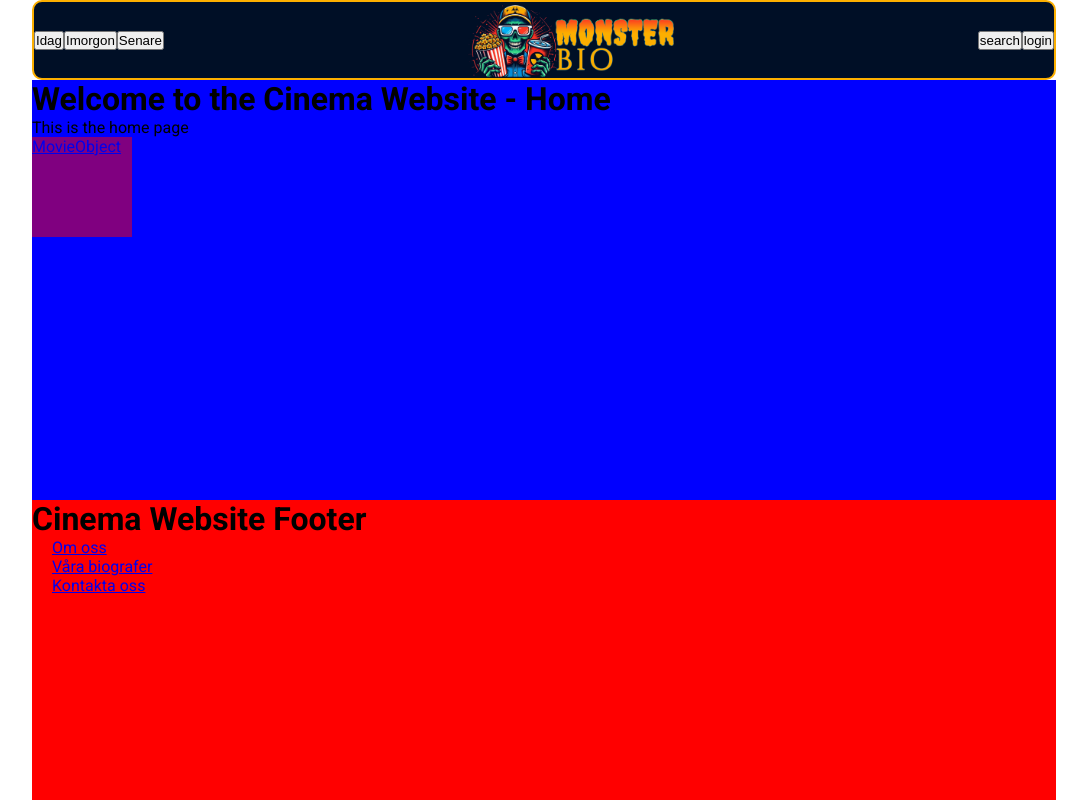
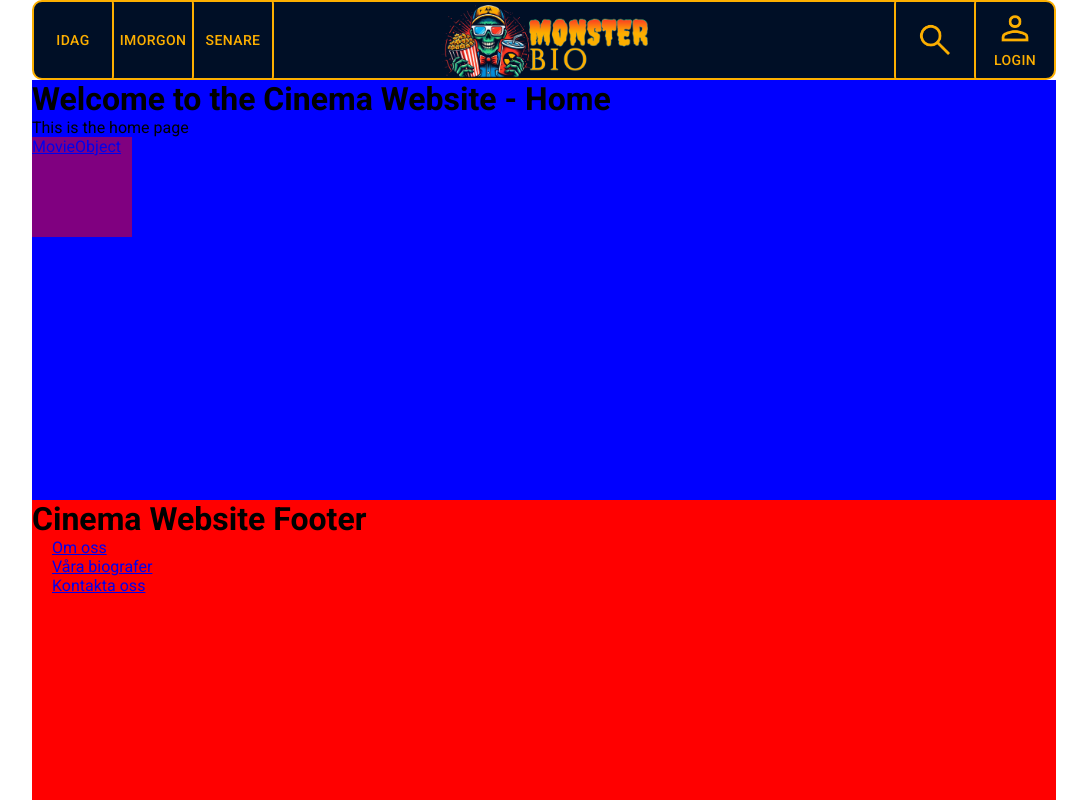
Before and after one commit to tdunca/filmvisarna_group_3, a React (Vite) app in the folder front-end/: page / in a window 1280 px wide. Shown: the whole page, without its empty margins (96-1183 px from the left). Built offline with nearby package versions, Linux system fonts and the light colour scheme.

Commit message:
material ui added to buttons in header

```diff
--- a/front-end/src/layout/Header/Header.css
+++ b/front-end/src/layout/Header/Header.css
@@ -5,7 +5,7 @@ header {
   width: 100%;
   display: flex;
   flex-direction: row;
-  justify-content: space-between;
+  justify-content: center;
   align-items: center;
   background: #000f26;
   border: 2px solid #fcaf00;
@@ -17,3 +17,20 @@ header {
   margin: 0 auto;
   height: 100%;
 }
+
+.schedule-button-container,
+.search-login-container {
+  position: absolute;
+  top: 0;
+  height: 100%;
+  display: flex;
+  align-items: center;
+}
+
+.schedule-button-container {
+  left: 0;
+}
+
+.search-login-container {
+  right: 0;
+}
--- a/front-end/src/layout/Header/Header.tsx
+++ b/front-end/src/layout/Header/Header.tsx
@@ -1,21 +1,71 @@
 import React from 'react';
 import './Header.css';
 import Logo from '../../components/Logo/Logo';
+import Button from '@mui/material/Button';
+import SearchIcon from '../../assets/icons/search_35dp_FCAF00_FILL0_wght400_GRAD0_opsz40.png';
+import LoginIcon from '../../assets/icons/person_35dp_FCAF00_FILL0_wght400_GRAD0_opsz40.png'
 
 const Header: React.FC = () => {
   return (
     <header>
       <div className="schedule-button-container">
-        <button>Idag</button>
-        <button>Imorgon</button>
-        <button>Senare</button>
+        <Button
+          variant="outlined"
+          sx={{
+            height: '80px',
+            width: '80px',
+            border: 'none',
+            borderRight: '2px solid #fcaf00',
+            color: '#fcaf00',
+          }}
+        >Idag</Button>
+        <Button
+          variant="outlined"
+          sx={{
+            height: '80px',
+            width: '80px',
+            border: 'none',
+            borderRight: '2px solid #fcaf00',
+            color: '#fcaf00',
+          }}
+        >Imorgon</Button>
+        <Button
+          variant="outlined"
+          sx={{
+            height: '80px',
+            width: '80px',
+            border: 'none',
+            borderRight: '2px solid #fcaf00',
+            color: '#fcaf00',
+          }}
+        >Senare</Button>
       </div>
       <div className='logo-container'>
         <Logo />
       </div>
       <div className="search-login-container">
-        <button>search</button>
-        <button>login</button>
+        <Button
+          variant="outlined"
+          sx={{
+            height: '80px',
+            width: '80px',
+            border: 'none',
+            borderLeft: '2px solid #fcaf00',
+            color: '#fcaf00',
+          }}
+        ><img src={SearchIcon} alt="Search" style={{ height: '40px', width: '40px' }} /></Button>
+        <Button
+          variant="outlined"
+          sx={{
+            height: '80px',
+            width: '80px',
+            border: 'none',
+            borderLeft: '2px solid #fcaf00',
+            color: '#fcaf00',
+            display: 'flex',
+            flexDirection: 'column',
+          }}
+        ><img src={LoginIcon} alt="Search" style={{ height: '40px', width: '40px'}}/>Login</Button>
       </div>
     </header>
   );
```
